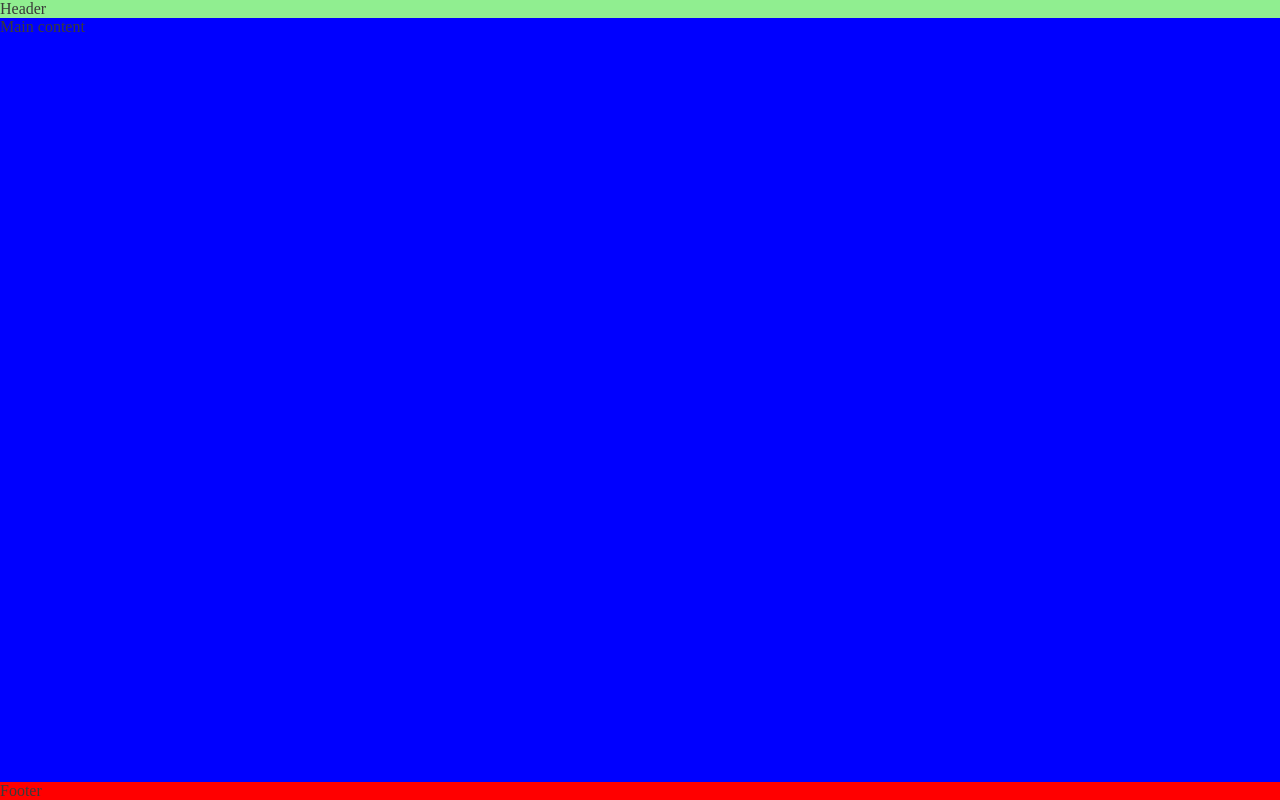
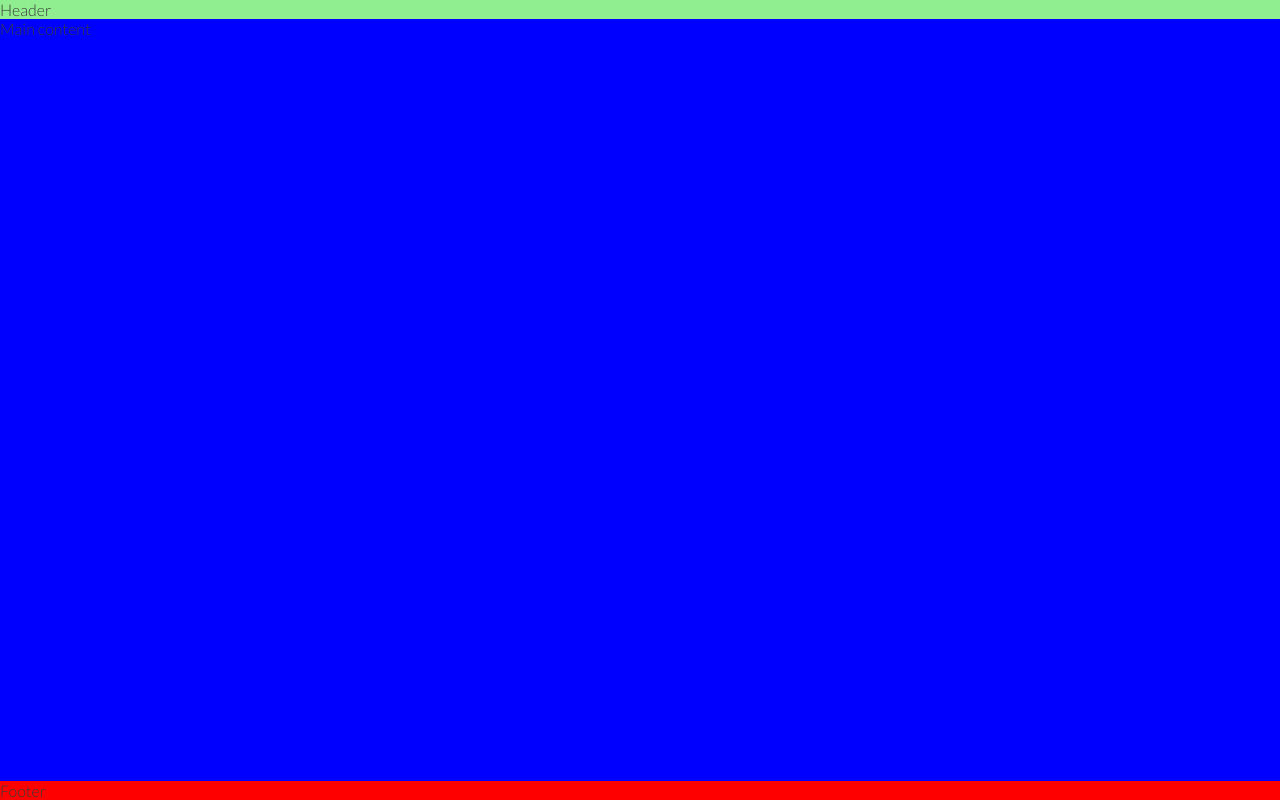
Before and after one commit to Manraj101/Love-Running, a plain HTML site: page index.html in a window 1280 px wide. Drawn offline with Linux system fonts and the light colour scheme.

Commit message:
CSS 'Lato' font

```diff
--- a/assets/css/style.css
+++ b/assets/css/style.css
@@ -1,5 +1,7 @@
+/* Google fonts import */
+@import url('https://fonts.googleapis.com/css2?family=Lato:wght@300&family=Oswald:wght@200;300;400;500;600;700&display=swap');
+
 /* Astricks to override the browser default settings*/
-
 * {
     padding: 0c;
     margin: 0;
@@ -12,6 +14,7 @@ body {
     display: flex;
     flex-direction: column;
     color: #3a3a3a;
+    font-family: 'Lato' , sans-serif;
 }
 
 header {
```
Also changed, not shown: index.html (+3 -0 lines).
